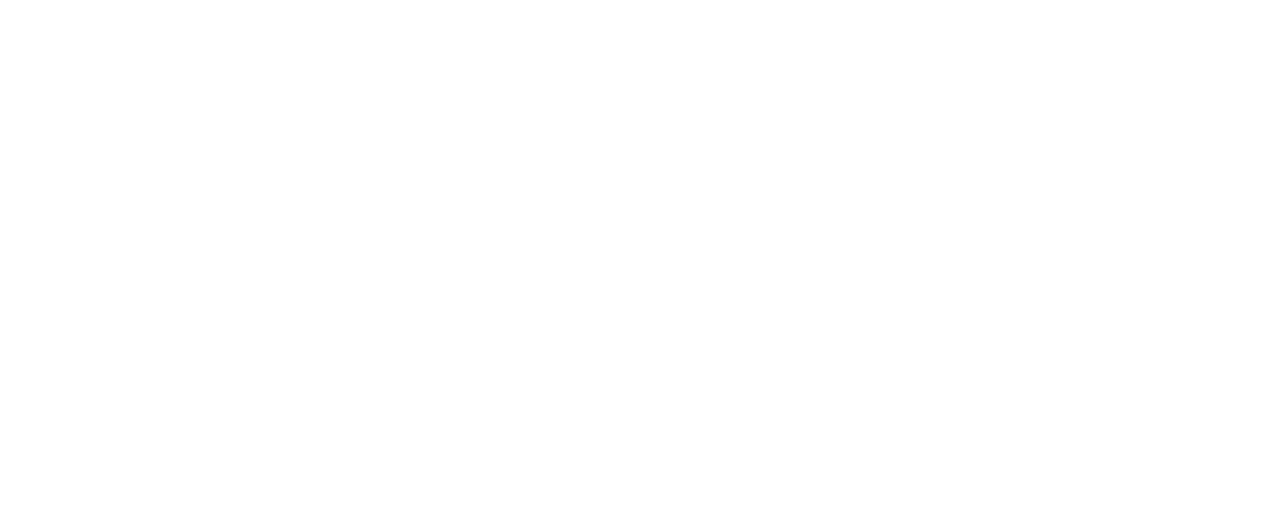
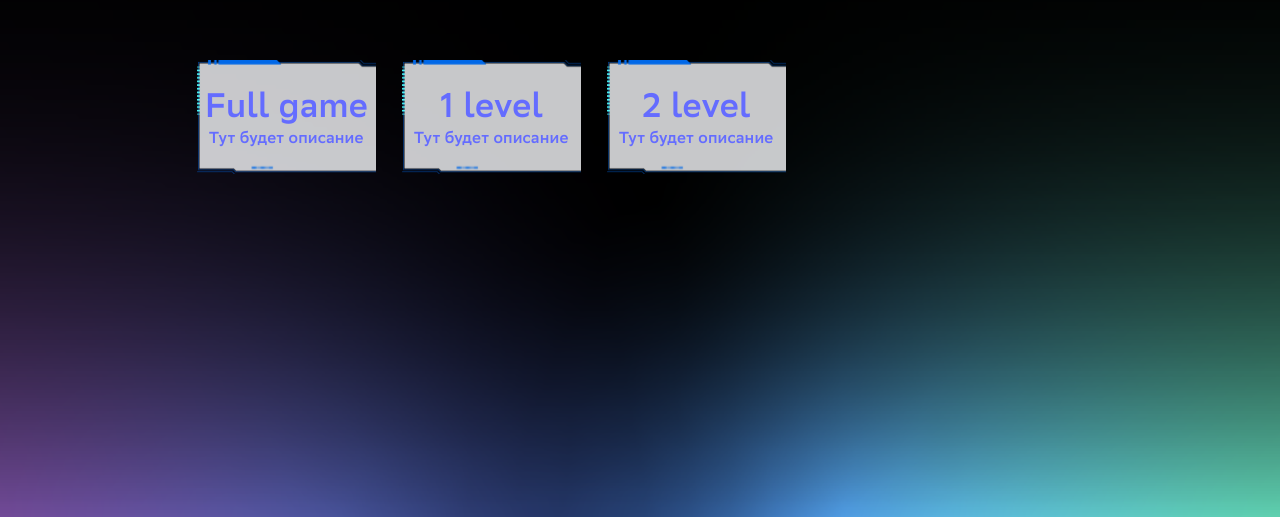
Before and after one commit to Elheid/biodiversity_web_game, a React app: page /choice-level in a window 1280 px wide. Before the commit this address had no page. Shown: the part 283-800 px from the top of the page. Built offline with nearby package versions, Linux system fonts and the light colour scheme; the HTML template or start-up script is replaced by a standard one; a web font is replaced by a local one.

Commit message:
refactor

```diff
--- a/src/App.css
+++ b/src/App.css
@@ -208,6 +208,13 @@ div.start-game {
   }
 }
 
+
+.level-box{
+  transition: transform 0.2s;
+}
+.level-box:hover {
+    transform: scale(1.2);
+}
 
 .container-image-white-back{
     background-color: rgba(255, 255, 255, 0.8);
--- a/src/App.tsx
+++ b/src/App.tsx
@@ -14,6 +14,7 @@ import { GameType } from './interfaces/rounds'
 import { GamePointsProvider } from './context/GamePointsProvider'
 import { InterEnd } from './components/pages/InterEnd'
 import { BaseOfGame } from './components/pages/BaseOfGame'
+import { ChoiceLevel } from './components/pages/ChoiceLevel'
 
 
 function App() {
@@ -37,15 +38,29 @@ function App() {
               <BrowserRouter basename="/">
                 <Routes>
                   <Route path="/" element={<MainPage />} />
-                  <Route path="/first-round-start" element={<RoundStart roundType={GameType.firstType} />} />
+
+                  <Route path="/choice-level" element={<ChoiceLevel />} />
+
+
+                  <Route path="/first-round-start" element={<RoundStart roundType={GameType.firstType} />}>
+                    <Route path="/first-round-start/:onlyFirst" element={<RoundStart roundType={GameType.firstType} />}></Route>
+                  </Route>
+
+                  <Route path="/first-round" element={<BaseOfGame />}>
+                    <Route path="/first-round/:onlyFirst" element={<BaseOfGame />} />
+                  </Route>
+
+                  <Route path="/first-round/:onlyFirst" element={<BaseOfGame />} />
+
 
                   <Route path="/first-round" element={<BaseOfGame />} />
+
                   <Route path="/first-round-end" element={<InterEnd />} />
 
 
                   <Route path="/second-round-start" element={<RoundStart roundType={GameType.secondType} />} />
 
-                  <Route path="/second-round" element={<BaseOfGame gameType={GameType.secondType}/>} />
+                  <Route path="/second-round" element={<BaseOfGame gameType={GameType.secondType} />} />
                   <Route path="/end" element={<GameEnd />} />
 
 
--- a/src/components/pages/BaseOfGame.tsx
+++ b/src/components/pages/BaseOfGame.tsx
@@ -6,7 +6,7 @@ import { Game } from "../../classes/game";
 import { useGameState } from "../../hooks/useGameState";
 import { useGameContext } from "../../context/GameContextProvider";
 import { getTrueAnswer } from "../../api/api";
-import { useNavigate } from "react-router";
+import { useNavigate, useParams } from "react-router";
 import { useGamePointsContext } from "../../context/GamePointsProvider";
 import { ImageContainer } from "../ImageContainer";
 import { TimerComponent } from "../TimerComponent";
@@ -20,13 +20,14 @@ interface BaseGameProps {
     //getGameInfo: () => RoundsInfo; // Уточните тип согласно вашей реализацииs
     getNextGameInfo?: () => RoundsInfo; // Опционально для следующего
     gameType?: GameType;
+    //onlyFirstRound?:boolean;
 }
 
 const getAnswerTitle = (game: Game | undefined): string | undefined => {
     return game?.roundTitle;
 }
 
-export const BaseOfGame = ({ gameType }: BaseGameProps) => {
+export const BaseOfGame = ({ gameType, /*onlyFirstRound = false*/ }: BaseGameProps) => {
     const {
         isRoundEnd,
         buttonsDisabled,
@@ -36,6 +37,11 @@ export const BaseOfGame = ({ gameType }: BaseGameProps) => {
         imgRef,
         handleAnswerSelect,
     } = useGameState(2, gameType);
+
+    const {onlyFirst} = useParams<{onlyFirst:string}>()
+
+    //console.log(onlyFirst)
+
     const { game } = useGameContext();
 
     const [showYesNo, setShowYesNo] = useState<boolean>(true); // Состояние для отображения "Да" и "Нет"
@@ -108,8 +114,14 @@ export const BaseOfGame = ({ gameType }: BaseGameProps) => {
                 setSecondRoundPoints(points(e));
                 nav();
             } else {
-                setFirstRoundPoints(points(e));
-                navigator(`/first-round-end`, { replace: true });
+                if (onlyFirst){
+                    setFirstRoundPoints(points(e));
+                    navigator(`/end`, { replace: true });
+                }
+                else{
+                    setFirstRoundPoints(points(e));
+                    navigator(`/first-round-end`, { replace: true });
+                }
             }
         };
 
--- /dev/null
+++ b/src/components/pages/ChoiceLevel.tsx
@@ -0,0 +1,52 @@
+import { Box, Container, Typography } from "@mui/material"
+import { useEffect } from "react"
+import { setRoundsBodyStyle } from "../../utill"
+import { NavLink } from "react-router";
+
+export interface LevelCardProps {
+    title: string;
+    description?:string;
+    to:string;
+}
+export const LevelCard = ({ title, description, to }: LevelCardProps) => {
+    return (
+        <Box className="level-box">
+            <div className="white-container" style={{display:"block", textDecoration:"none", padding:0 }}>
+                <div className="container-image">
+                    <NavLink to={to} className={"level-text"} style={{padding:"5vw"}}>
+                    <Typography variant="h4">{title}</Typography>
+                    {description && <Typography>{description}</Typography>}
+                    </NavLink>
+                </div>
+            </div>
+        </Box>
+    )
+}
+
+export const ChoiceLevel = () => {
+    useEffect(() => {
+        setRoundsBodyStyle()
+    }, [])
+
+    const levelCards = [
+        {title:"Full game", description:"Тут будет описаниe", to:"/first-round-start"},
+        {title:"1 level", description:"Тут будет описаниe", to:"/first-round-start/onlyFirst"},
+        {title:"2 level", description:"Тут будет описаниe", to:"/second-round-start"},
+    ]
+    return (
+        <Container sx={{ /*minHeight:"5vh", width:"100vw", justifyContent:"space-between" */
+            display: "grid",
+            gridTemplateColumns: "repeat(3, 1fr)",
+            minHeight:"5vh",
+            boxSizing:"content-box",
+            gap:"2vw"
+        }}>
+            {levelCards.map(item =>
+            <LevelCard
+            key={item.title}
+            title={item.title}
+            description={item.description}
+            to={item.to} />)}
+        </Container>
+    )
+}
--- a/src/components/pages/MainPage.tsx
+++ b/src/components/pages/MainPage.tsx
@@ -1,4 +1,3 @@
-import { Typography } from "@mui/material"
 
 import { useEffect, useState } from "react"
 import { endSession } from "../../api/api"
@@ -66,7 +65,7 @@ export const MainPage = () => {
 
             <div className="bottom-container">
                 {isMinWidth && <img className="wolf-image" style={{ maxWidth: "15vw" }} src={wolf} alt="wolf" />}
-                <StartButton to={"/first-round-start"} />
+                <StartButton to={"choice-level"/*"/first-round-start"*/} />
                 { isMinWidth && <img style={{ maxWidth: "10vw" }} src={deer} alt="deer" /*меньше 700*//>}
             </div>
 
--- a/src/components/pages/RoundStart.tsx
+++ b/src/components/pages/RoundStart.tsx
@@ -5,6 +5,8 @@ import { GameType } from "../../interfaces/rounds";
 import { TextForRoundStart } from "../TextForRoundStart";
 import { StartButton } from "../StartButton";
 import { setStartRoundsBodyStyle } from "../../utill";
+import { useParams } from "react-router";
+
 
 export const RoundStart = ({ roundType }: { roundType: GameType }) => {
 
@@ -13,12 +15,11 @@ export const RoundStart = ({ roundType }: { roundType: GameType }) => {
         startSessionRequest()
         setStartRoundsBodyStyle()
     }, [])
+    const {onlyFirst} = useParams<{onlyFirst:string}>()
 
-    /**
-     * Just a random request to back, to start a new session on start
-     */
-
-    const roundStartButton = roundType === GameType.firstType ? "first-round" : "second-round";
+    //console.log(onlyFirst)
+    const urlParam = onlyFirst ? `first-round${"/" + onlyFirst}` : `first-round`;
+    const roundStartButton = roundType === GameType.firstType ? urlParam : "second-round";
 
     return (
         <div>
--- a/src/config.ts
+++ b/src/config.ts
@@ -2,8 +2,8 @@
 export const BASE_TIME_BEETWEN_ROUNDS = 1.2 *1000;
 export const BASE_DURATION_TIME = 40 *1000;
 //Настройки врмени
-export const CURRENT_DURATION_TIME = 400 * 1000;//время в милисекундах
-export const CURRENT_TIME_BEETWEN_ROUNDS = 1.2 *1000;;
+export const CURRENT_DURATION_TIME = 40 * 1000;//время в милисекундах
+export const CURRENT_TIME_BEETWEN_ROUNDS = 1.2 *1000;
 //
 export const START_ROUND = 0;
 export const START_SCORE = 0;
--- a/src/utill.ts
+++ b/src/utill.ts
@@ -9,25 +9,26 @@ export const getCurrAnswers = (game: Game | undefined): Answer[] => {
 }
 
 
+
 export const setMainPageBodyStyle = ()=>{
-    document.body.classList = ""
+    document.body.className = ""
     document.body.classList.add("background")
     document.body.classList.add("background-main")
 }
 export const setStartRoundsBodyStyle = ()=>{
-    document.body.classList = ""
+    document.body.className = ""
     document.body.classList.add("background")
     document.body.classList.add("background-rounds-start")
 }
 
 export const setRoundsBodyStyle = ()=>{
-    document.body.classList = ""
+    document.body.className = ""
     document.body.classList.add("background")
     document.body.classList.add("background-rounds")
 }
 
 export const setEndBodyStyle = ()=>{
-    document.body.classList = ""
+    document.body.className = ""
     document.body.classList.add("background")
     document.body.classList.add("background-end")
 }
```
